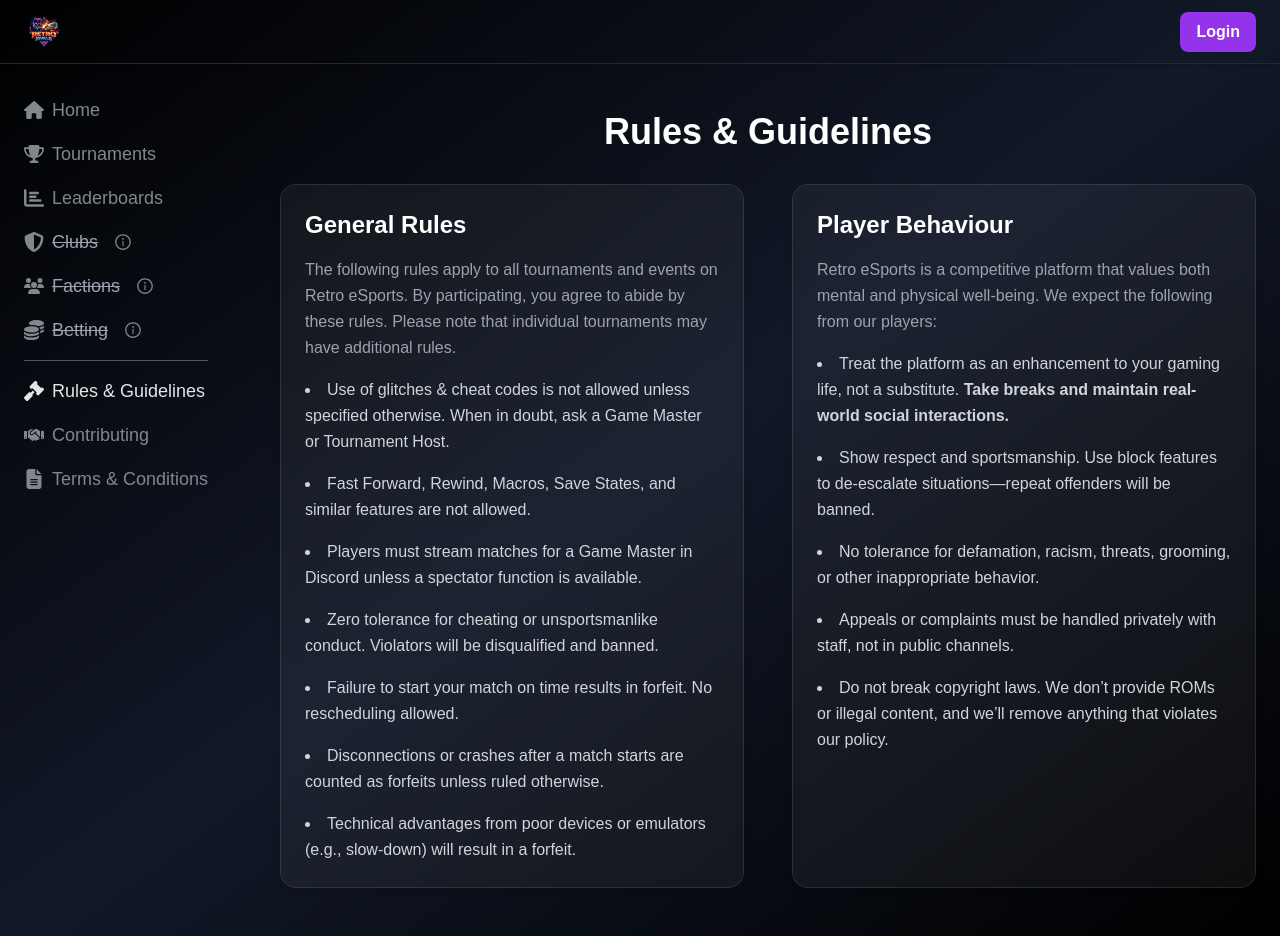
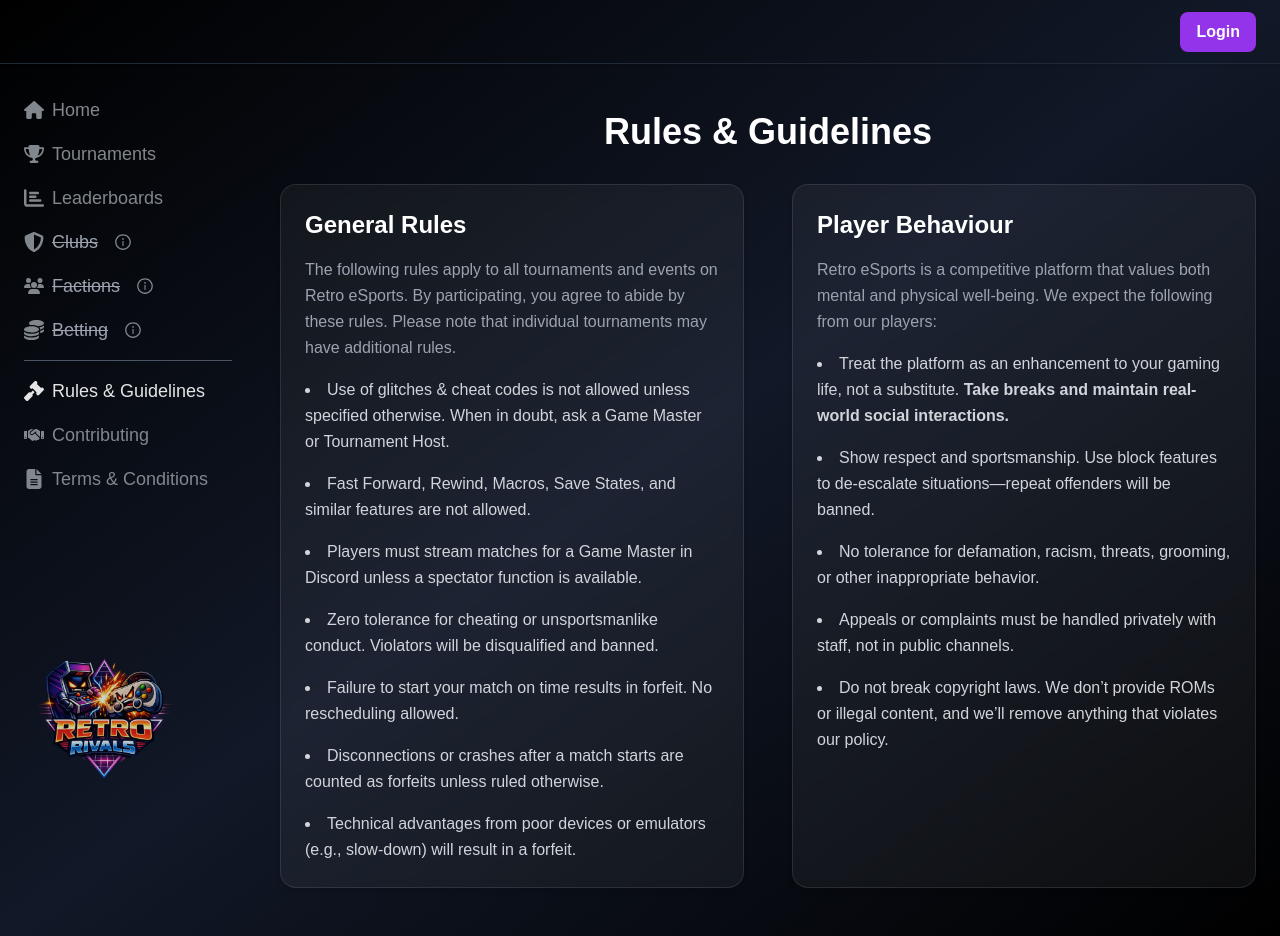
Before and after one commit to VoiceOfAutumn/RESPV2, a Next.js app in the folder landing/: page /rules in a window 1280 px wide. Built offline with nearby package versions, Linux system fonts and the light colour scheme; no server answers.

Commit message:
moved logo

```diff
--- a/landing/src/app/components/Navbar.tsx
+++ b/landing/src/app/components/Navbar.tsx
@@ -29,7 +29,7 @@ export default function Navbar() {
   ];
 
   return (
-    <nav className="w-64 h-screen flex flex-col items-start py-8 px-6 space-y-6 fixed top-16 left-0">
+    <nav className="w-64 h-screen flex flex-col justify-between py-8 px-6 fixed top-16 left-0">
       <ul className="flex flex-col items-start space-y-4 text-lg font-medium">
         {navItems.slice(0, 3).map(({ href, label, icon }) => (
           <li
@@ -102,6 +102,13 @@ export default function Navbar() {
           </li>
         ))}
       </ul>
+
+      {/* Logo at bottom */}
+      <div className="pb-8">
+        <Link href="/">
+          <img src="/images/Logotemp.png" alt="Logo" className="w-40 opacity-80 hover:opacity-100 transition-opacity duration-200" />
+        </Link>
+      </div>
     </nav>
   );
 }
--- a/landing/src/app/components/TopBar.tsx
+++ b/landing/src/app/components/TopBar.tsx
@@ -102,10 +102,8 @@ export default function TopBar() {
 
   return (
     <div className="fixed top-0 left-0 right-0 h-16 bg-transparent text-white flex justify-between items-center px-6 shadow z-50 border-b border-gray-800">
-      {/* Logo */}
-      <Link href="/" className="flex items-center gap-2">
-        <img src="/images/Logotemp.png" alt="Logo" className="h-10 w-auto" />
-      </Link>
+      {/* Empty left side */}
+      <div></div>
 
       {/* User profile dropdown (only when user is logged in) */}
       {user ? (
```
